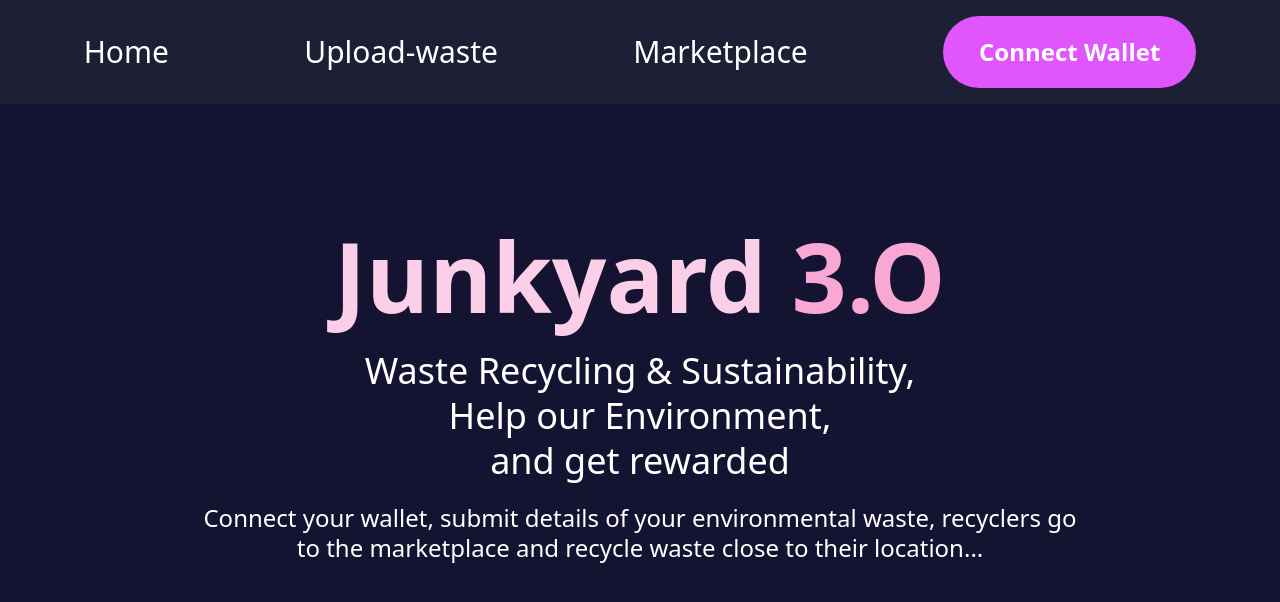
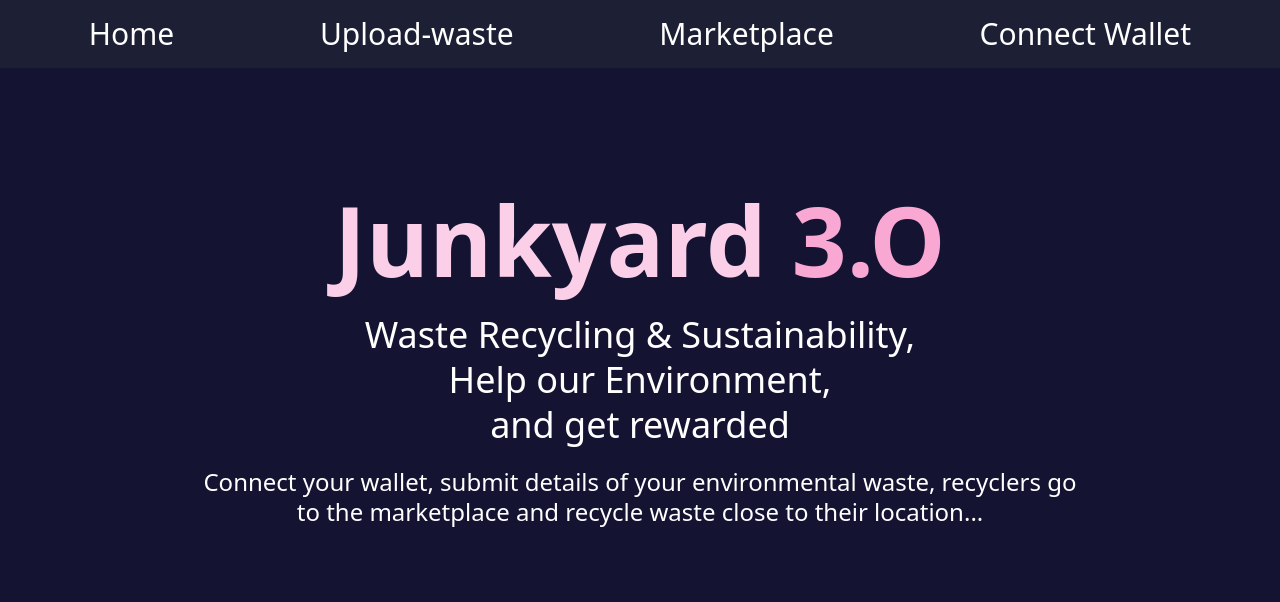
Before and after one commit to ENZOMOTIVE/Hacker-House-Goa-task-NFT, a React (Vite) app in the folder Junkyard/: page / in a window 1280 px wide. Shown: the top 602 px of the page. Built offline with nearby package versions, Linux system fonts and the light colour scheme; what @web3-onboard/core, @web3-onboard/injected-wallets, @web3-onboard/walletconnect would draw is missing.

Commit message:
style commit

```diff
--- a/Junkyard/src/components/Navbar.jsx
+++ b/Junkyard/src/components/Navbar.jsx
@@ -63,20 +63,16 @@ const Navbar = () => {
         <Link to="/" className="navbar-item">Home</Link>
         <Link to="/create" className="navbar-item">Upload-waste</Link>
         <Link to="/explore" className="navbar-item">Marketplace</Link>
+        {!account && (
+          <button onClick={connectWallet} className="text-white">
+            Connect Wallet
+          </button>
+        )}
         {account && (
           <li className="flex items-center">
             <p className="text-2xl font-semibold py-2 px-6">{`${account.slice(0, 6)}...${account.slice(-4)}`}</p>
             <span className="text-xs text-gray-400 ml-2">{sdkInfo}</span>
           </li>
-        )}
-        {!account && (
-          <button
-            type="button"
-            onClick={connectWallet}
-            className="flex flex-row justify-center items-center button-primary p-3 rounded-full cursor-pointer"
-          >
-            <p className="text-2xl font-semibold py-2 px-6">Connect Wallet</p>
-          </button>
         )}
       </ul>
       <div className="flex relative">
```
